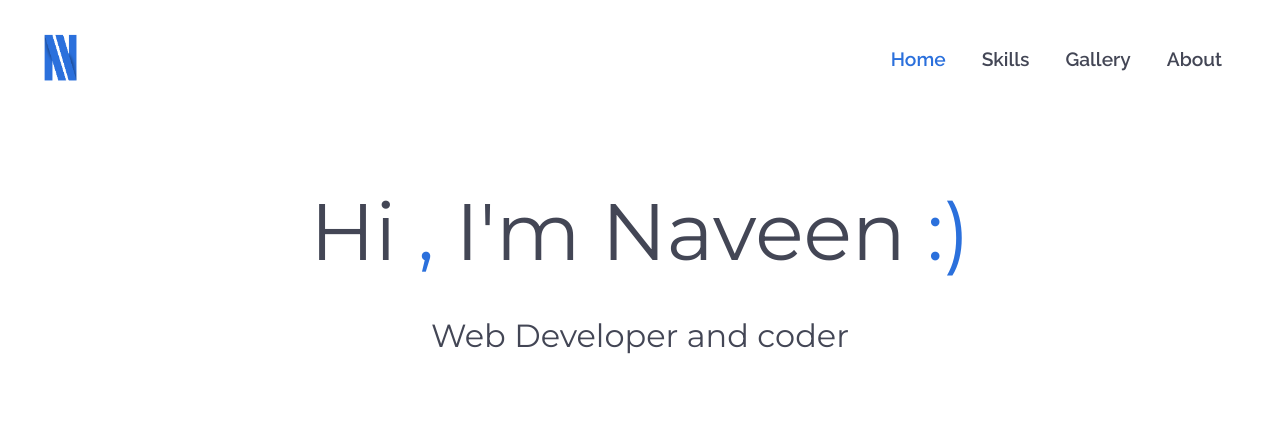
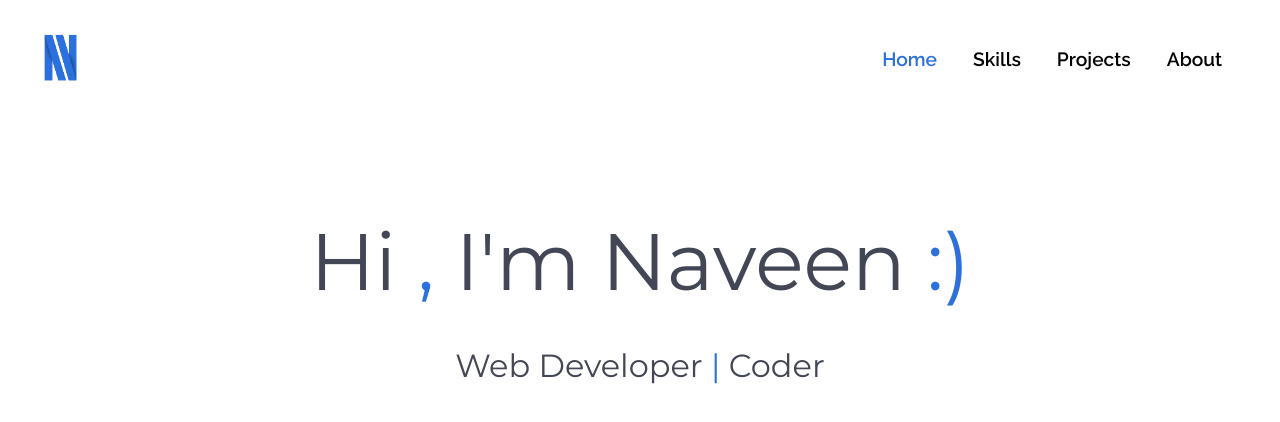
Before and after one commit to naveenbudhwal/portfolio, a Vue app: page / in a window 1280 px wide. Shown: the top 422 px of the page. Built offline with nearby package versions, Linux system fonts and the light colour scheme.

Commit message:
Simple Commits

```diff
--- a/src/App.vue
+++ b/src/App.vue
@@ -35,7 +35,7 @@
             <router-link to="/skills">Skills</router-link>
           </li>
           <li class="nav-item mx-2 hvr-underline-from-center">
-            <router-link to="/gallery">Gallery</router-link>
+            <router-link to="/projects">Projects</router-link>
           </li>
           <li class="nav-item mx-2 hvr-underline-from-center">
             <router-link to="/about">About</router-link>
@@ -104,7 +104,8 @@ nav {
 }
 
 nav a {
-  color: #434655;
+  /* color: #434655; */
+  color: #000;
   margin: 0 10px;
   text-decoration: none;
   /* transition: 0.5s ease all; */
--- a/src/router.js
+++ b/src/router.js
@@ -2,6 +2,8 @@ import Vue from 'vue'
 import Router from 'vue-router'
 import Home from './views/Home.vue'
 import Skills from './views/Skills.vue'
+import Projects from './views/Projects.vue'
+import About from './views/About.vue'
 
 Vue.use(Router)
 
@@ -20,12 +22,14 @@ export default new Router({
       component: Skills
     },
     {
+      path: '/projects',
+      name: 'projects',
+      component: Projects
+    },
+    {
       path: '/about',
       name: 'about',
-      // route level code-splitting
-      // this generates a separate chunk (about.[hash].js) for this route
-      // which is lazy-loaded when the route is visited.
-      component: () => import(/* webpackChunkName: "about" */ './views/About.vue')
+      component: About
     }
   ]
 })
--- a/src/views/Home.vue
+++ b/src/views/Home.vue
@@ -5,7 +5,7 @@
       <span>,</span> I'm Naveen
       <span>:)</span>
     </div>
-    <div class="sub-intro">Web Developer and coder</div>
+    <div class="sub-intro">Web Developer <span>|</span> Coder</div>
   </div>
 </template>
 
@@ -17,7 +17,7 @@ export default {
 
 <style scoped>
 .intro {
-  margin-top: 70px;
+  margin-top: 100px;
   text-align: center;
   font-family: "Montserrat", sans-serif;
   font-weight: 400;
@@ -47,4 +47,5 @@ export default {
 span {
   color: #2b70dc;
 }
+
 </style>
```
